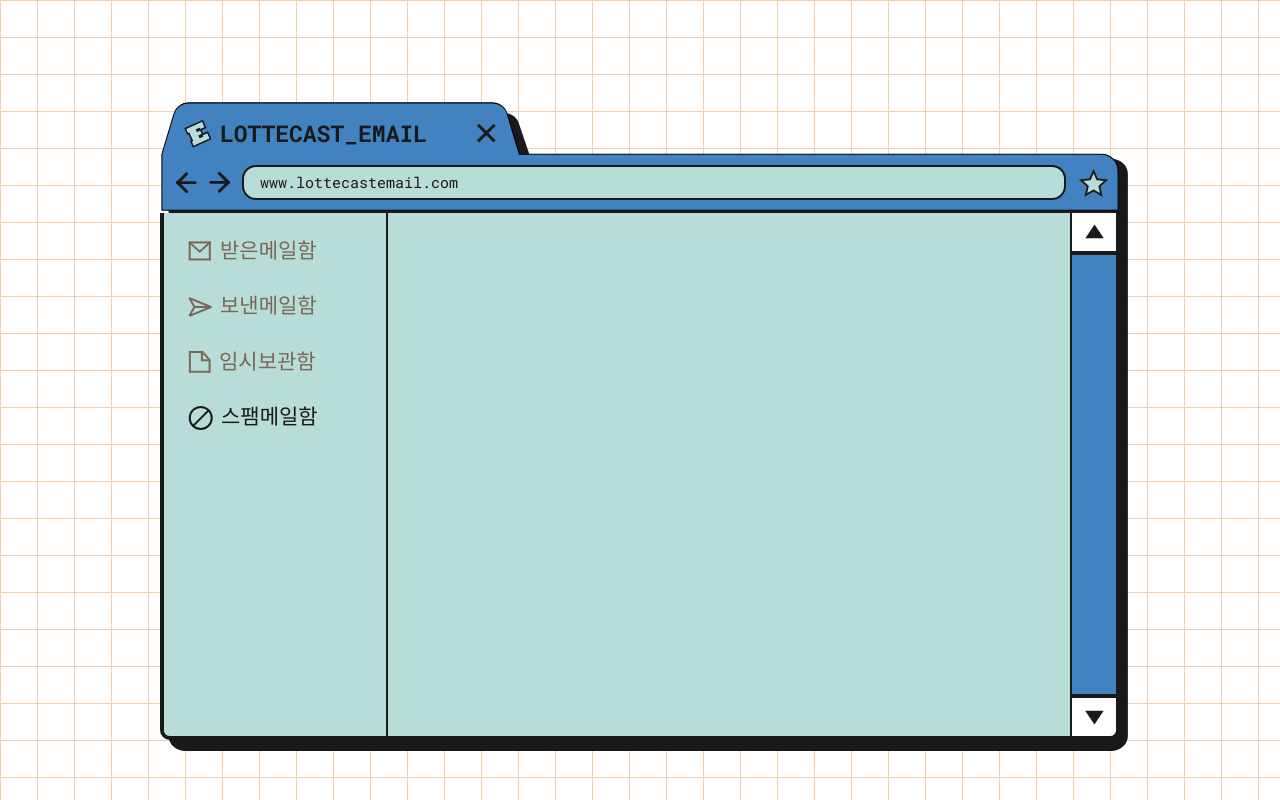
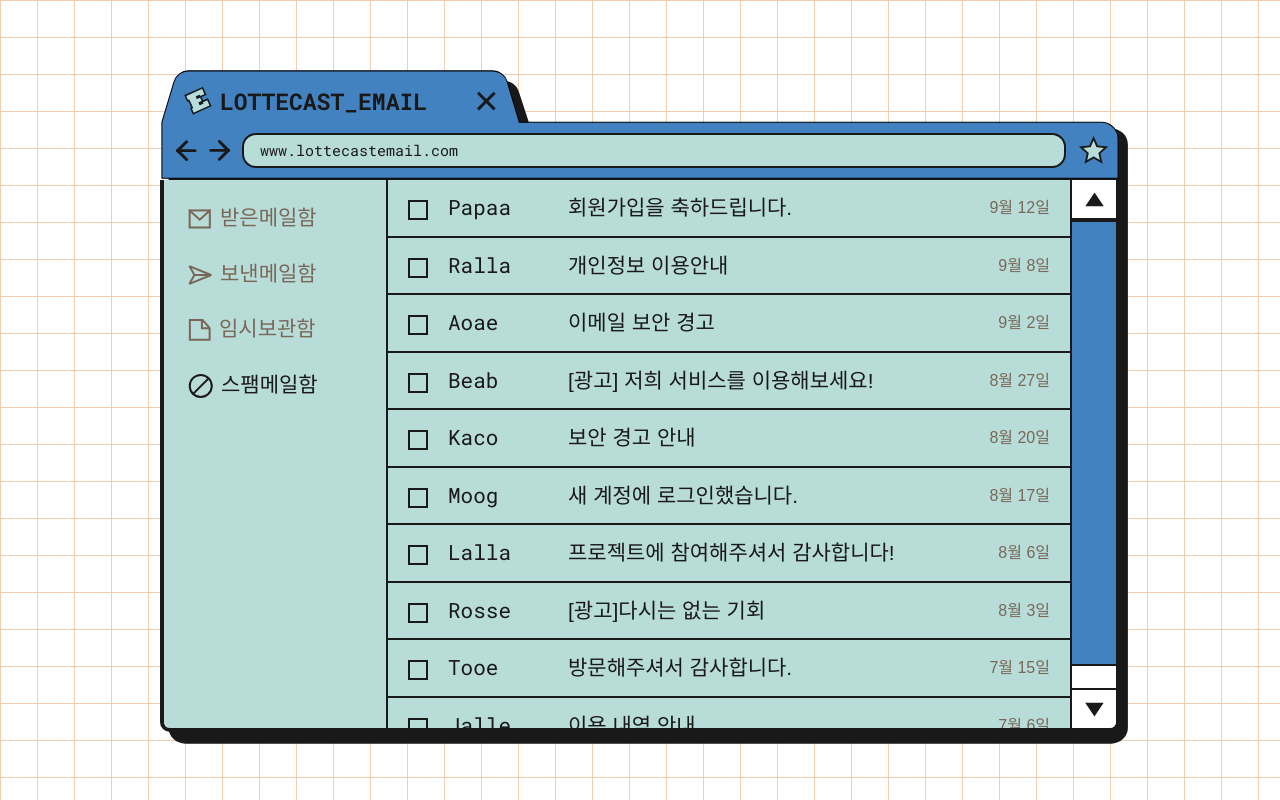
Before and after one commit to pimmsong/escape-room, a React (Vite) app: page /spam in a window 1280 px wide. Built offline with nearby package versions, Linux system fonts and the light colour scheme; a web font is replaced by a local one.

Commit message:
feat: 메일리스트 모달 적용

```diff
--- a/src/features/login/components/LoginForm.tsx
+++ b/src/features/login/components/LoginForm.tsx
@@ -2,8 +2,10 @@ import { useState } from "react";
 import Alert from "@shared/ui/Alert";
 import Button from "@shared/ui/Button";
 import Loading from "@shared/ui/Loading";
+import { useNavigate } from "react-router-dom";
 
 export default function LoginForm() {
+  const navigate = useNavigate();
   const [id, setId] = useState("");
   const [password, setPassword] = useState("");
   const [isOpenError, setIsOpenError] = useState(false);
@@ -17,12 +19,11 @@ export default function LoginForm() {
       return;
     }
 
-    if (id === "escape" && password === "room") {
+    if (id === "lottecast" && password === "hello") {
       setIsOpenLoading(true);
 
       setTimeout(() => {
-        // TODO: redirect to /mail
-        setIsOpenLoading(false);
+        navigate("/inbox");
       }, 1500);
     } else {
       setIsOpenError(true);
--- a/src/features/mail/components/MailContainer.tsx
+++ b/src/features/mail/components/MailContainer.tsx
@@ -16,7 +16,7 @@ export default function MailContainer({
   mails,
 }: MailContainerProps) {
   return (
-    <div className="relative w-[960px] h-[80vh] mx-auto mt-10 box-border">
+    <div className="relative w-[960px] aspect-[13/9] mx-auto box-border">
       <BrowserBackground className="absolute inset-0 translate-x-2 translate-y-3 w-full h-full z-0 " />
 
       <div className="relative z-10 flex flex-col h-full">
--- a/src/features/mail/components/MailList.tsx
+++ b/src/features/mail/components/MailList.tsx
@@ -1,6 +1,8 @@
+import { useState } from "react";
 import { useScrollbar } from "@features/mail/hooks/useScrollbar";
 import MailListItem from "@features/mail/components/MailListItem";
 import Scrollbar from "@features/mail/components/ScrollBar";
+import Modal from "@shared/ui/Modal";
 import type { Variant } from "@features/mail/constants/variant";
 import type { Mail } from "@features/mail/type";
 
@@ -9,18 +11,40 @@ interface MailListProps {
   mails: Mail[];
 }
 
+export interface MailModalState extends Mail {
+  open: boolean;
+}
+
+const INITIAL_MODAL_STATE: MailModalState = {
+  open: false,
+  subject: "",
+  sender: "",
+  date: "",
+  content: "",
+  image: "",
+};
+
 export default function MailList({ variant, mails }: MailListProps) {
   const { listRef, trackRef, thumbTop, thumbHeight, scrollBy, onMouseDown } =
     useScrollbar();
+  const [openModal, setOpenModal] =
+    useState<MailModalState>(INITIAL_MODAL_STATE);
+  const { open, subject, sender, content, image } = openModal;
 
   return (
+    <>
       <div className="relative flex flex-1">
         <ul
           ref={listRef}
           className="flex flex-col flex-1 overflow-y-auto scrollbar-hide"
         >
           {mails.map((mail, i) => (
-          <MailListItem key={i} variant={variant} mail={mail} />
+            <MailListItem
+              key={i}
+              variant={variant}
+              mail={mail}
+              setIsOpenModal={setOpenModal}
+            />
           ))}
         </ul>
 
@@ -34,5 +58,28 @@ export default function MailList({ variant, mails }: MailListProps) {
           variant={variant}
         />
       </div>
+      <Modal
+        open={open}
+        title={sender}
+        onClose={() => setOpenModal(INITIAL_MODAL_STATE)}
+        variant={variant}
+      >
+        <h3 className="font-bold pretendard text-2xl">{subject}</h3>
+        <div className="mt-3.5 pretendard text-base leading-6">
+          {image && (
+            <div className="h-[278px] flex items-center justify-center">
+              <img
+                src={image}
+                alt={`${subject} 이미지`}
+                className="w-full h-full cover"
+              />
+            </div>
+          )}
+          <p className="mt-1.5 pretendard text-xl whitespace-pre-line">
+            {content}
+          </p>
+        </div>
+      </Modal>
+    </>
   );
 }
--- a/src/features/mail/components/MailListItem.tsx
+++ b/src/features/mail/components/MailListItem.tsx
@@ -1,26 +1,45 @@
 import Checkbox from "@shared/ui/Checkbox";
 import type { Variant } from "../constants/variant";
 import type { Mail } from "@features/mail/type";
+import type { MailModalState } from "./MailList";
 
 interface MailListItemProps {
   variant: Variant;
   mail: Mail;
+  setIsOpenModal: (state: MailModalState) => void;
 }
 
-export default function MailListItem({ variant, mail }: MailListItemProps) {
+export default function MailListItem({
+  variant,
+  mail,
+  setIsOpenModal,
+}: MailListItemProps) {
   return (
     <li className="px-5 py-3 border-b-2">
-      {/* TODO: 팝업 오픈 */}
       <button
         type="button"
+        onClick={() =>
+          setIsOpenModal({
+            open: true,
+            ...mail,
+          })
+        }
         className="flex items-center justify-between w-full cursor-pointer"
       >
         <div className="flex items-center">
           <div className="relative inline-block top-0.5">
             <Checkbox id="custom-check" variant={variant} />
           </div>
-          <span className="ml-5 text-[21px]">{mail.sender}</span>
-          <h4 className="ml-14 text-[21px] pretendard">{mail.subject}</h4>
+          <span className="w-[80px] ml-5 text-[21px] text-left">
+            {mail.sender}
+          </span>
+          <h4
+            className="ml-10 text-[21px] pretendard
+               max-w-[400px] text-left
+               whitespace-nowrap overflow-hidden text-ellipsis"
+          >
+            {mail.subject}
+          </h4>
         </div>
         <span className="pretendard text-brown">{mail.date}</span>
       </button>
--- a/src/features/mail/data/inbox.ts
+++ b/src/features/mail/data/inbox.ts
@@ -1,8 +1,77 @@
+/*
+    받은 메일함 데이터
+    - "" 안에서는 \n 로 줄바꿈 가능
+    - `` 로 여러 줄 작성 가능
+    - image 필드가 있으면 이미지 표시
+*/
+
 export const inboxMails = [
   {
     sender: "Papaa",
     subject: "회원가입을 축하드립니다.",
     date: "9월 12일",
-    content: "메일 내용",
+    content: "메일 내용 \n 여기에 적을 예정..",
+    image: "https://dummyimage.com/600x400/e8e8e8/999999",
+  },
+  {
+    sender: "Ralla",
+    subject: "개인정보 이용안내",
+    date: "9월 8일",
+    content: `메일 내용을 여기에 적을 예정..
+        메일 내용을 여기에 적을 예정..메일 내용을 여기에 적을 예정..
+        메일 내용을 여기에 적을 예정..메일 내용을 여기에 적을 예정..
+        메일 내용을 여기에 적을 예정..메일 내용을 여기에 적을 예정..
+        메일 내용을 여기에 적을 예정..메일 내용을 여기에 적을 예정..
+        메일 내용을 여기에 적을 예정..메일 내용을 여기에 적을 예정..`,
+  },
+  {
+    sender: "Aoae",
+    subject: "이메일 보안 경고",
+    date: "9월 2일",
+    content: `메일 내용을 적어주세요.`,
+  },
+  {
+    sender: "Beab",
+    subject: "[광고] 저희 서비스를 이용해보세요!",
+    date: "8월 27일",
+    content: `메일 내용을 적어주세요.`,
+    image: "https://dummyimage.com/600x400/e8e8e8/999999",
+  },
+  {
+    sender: "Kaco",
+    subject: "보안 경고 안내",
+    date: "8월 20일",
+    content: `메일 내용을 적어주세요.`,
+    image: "https://dummyimage.com/600x400/e8e8e8/999999",
+  },
+  {
+    sender: "Moog",
+    subject: "새 계정에 로그인했습니다.",
+    date: "8월 17일",
+    content: `메일 내용을 적어주세요.`,
+  },
+  {
+    sender: "Lalla",
+    subject: "프로젝트에 참여해주셔서 감사합니다!",
+    date: "8월 6일",
+    content: `메일 내용을 적어주세요.`,
+  },
+  {
+    sender: "Rosse",
+    subject: "[광고]다시는 없는 기회",
+    date: "8월 3일",
+    content: `메일 내용을 적어주세요.`,
+  },
+  {
+    sender: "Tooe",
+    subject: "방문해주셔서 감사합니다.",
+    date: "7월 15일",
+    content: `메일 내용을 적어주세요.`,
+  },
+  {
+    sender: "Jalle",
+    subject: "이용 내역 안내",
+    date: "7월 6일",
+    content: `메일 내용을 적어주세요.`,
   },
 ];
--- a/src/features/mail/data/spam.ts
+++ b/src/features/mail/data/spam.ts
@@ -1 +1,70 @@
-export const spamMails = [];
+export const spamMails = [
+  {
+    sender: "Papaa",
+    subject: "회원가입을 축하드립니다.",
+    date: "9월 12일",
+    content: "메일 내용 \n 여기에 적을 예정..",
+    image: "https://dummyimage.com/600x400/e8e8e8/999999",
+  },
+  {
+    sender: "Ralla",
+    subject: "개인정보 이용안내",
+    date: "9월 8일",
+    content: `메일 내용을 여기에 적을 예정..
+        메일 내용을 여기에 적을 예정..메일 내용을 여기에 적을 예정..
+        메일 내용을 여기에 적을 예정..메일 내용을 여기에 적을 예정..
+        메일 내용을 여기에 적을 예정..메일 내용을 여기에 적을 예정..
+        메일 내용을 여기에 적을 예정..메일 내용을 여기에 적을 예정..
+        메일 내용을 여기에 적을 예정..메일 내용을 여기에 적을 예정..`,
+  },
+  {
+    sender: "Aoae",
+    subject: "이메일 보안 경고",
+    date: "9월 2일",
+    content: `메일 내용을 적어주세요.`,
+  },
+  {
+    sender: "Beab",
+    subject: "[광고] 저희 서비스를 이용해보세요!",
+    date: "8월 27일",
+    content: `메일 내용을 적어주세요.`,
+    image: "https://dummyimage.com/600x400/e8e8e8/999999",
+  },
+  {
+    sender: "Kaco",
+    subject: "보안 경고 안내",
+    date: "8월 20일",
+    content: `메일 내용을 적어주세요.`,
+    image: "https://dummyimage.com/600x400/e8e8e8/999999",
+  },
+  {
+    sender: "Moog",
+    subject: "새 계정에 로그인했습니다.",
+    date: "8월 17일",
+    content: `메일 내용을 적어주세요.`,
+  },
+  {
+    sender: "Lalla",
+    subject: "프로젝트에 참여해주셔서 감사합니다!",
+    date: "8월 6일",
+    content: `메일 내용을 적어주세요.`,
+  },
+  {
+    sender: "Rosse",
+    subject: "[광고]다시는 없는 기회",
+    date: "8월 3일",
+    content: `메일 내용을 적어주세요.`,
+  },
+  {
+    sender: "Tooe",
+    subject: "방문해주셔서 감사합니다.",
+    date: "7월 15일",
+    content: `메일 내용을 적어주세요.`,
+  },
+  {
+    sender: "Jalle",
+    subject: "이용 내역 안내",
+    date: "7월 6일",
+    content: `메일 내용을 적어주세요.`,
+  },
+];
```
Lines whose indentation alone changed are shown as unchanged.
